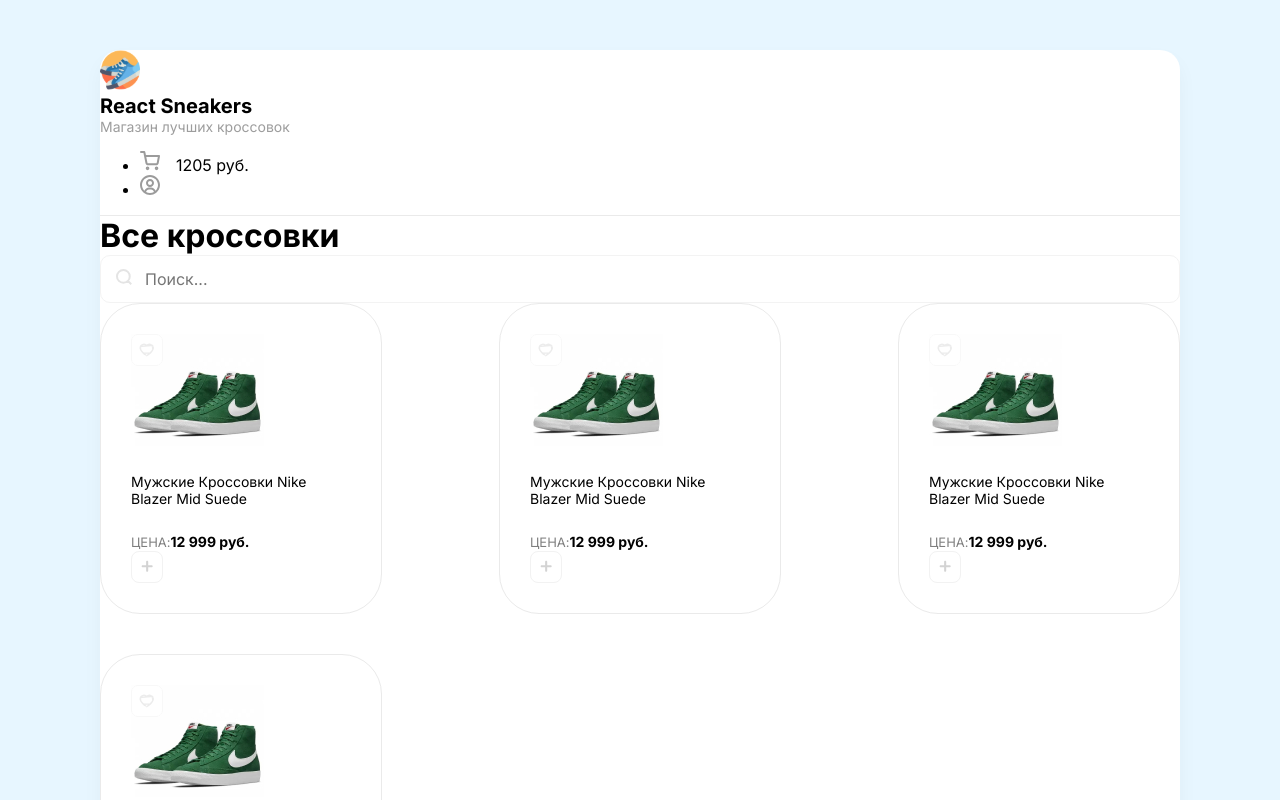
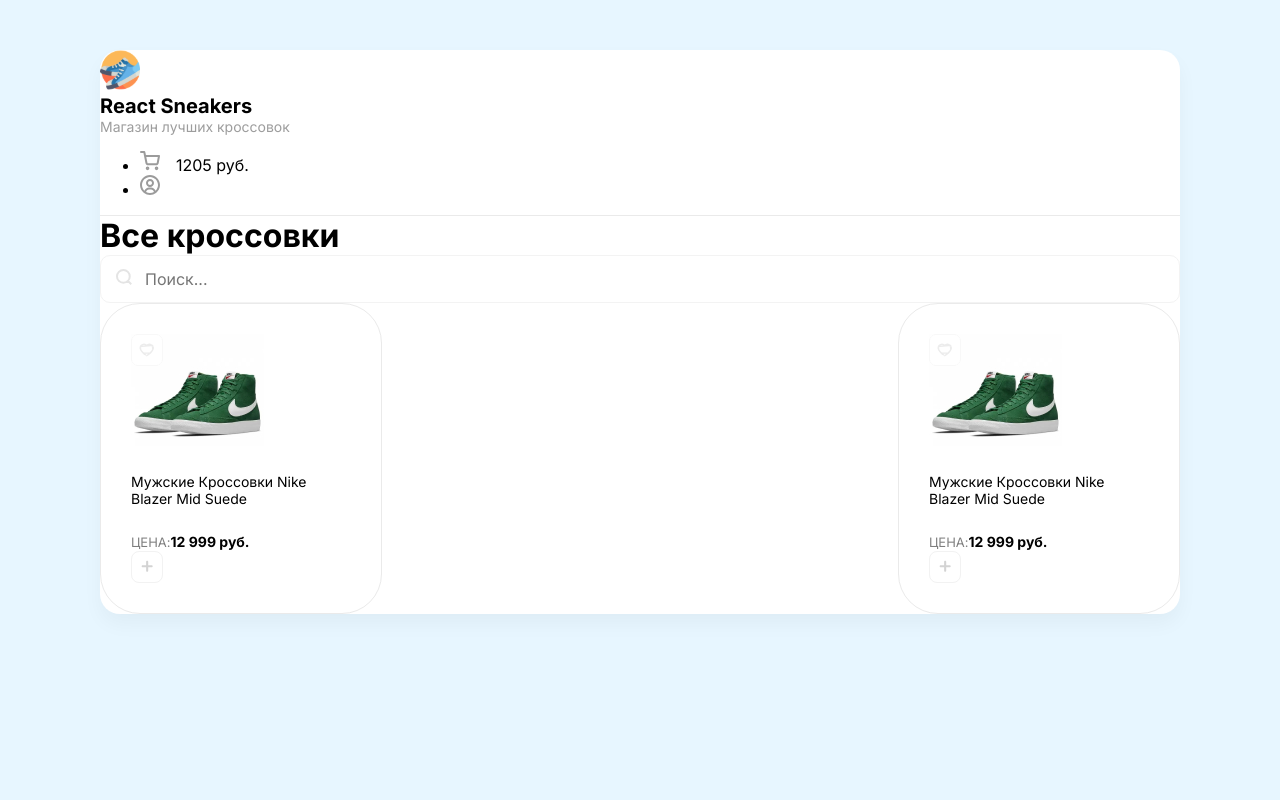
Before and after one commit to LysenkoOleg/react-sneakers, a React (Create React App) app: page / in a window 1280 px wide. Shown: the top 800 px of the page. Built offline with nearby package versions, Linux system fonts and the light colour scheme.

Commit message:
with app

```diff
--- a/src/App.js
+++ b/src/App.js
@@ -2,6 +2,11 @@
 import Card from "./components/Card";
 import Header from "./components/Header";
 import Drawer from "./components/Drawer";
+
+const cards = [
+  {name: "Мужские Кроссовки Nike Blazer Mid Suede", price: 12999},
+  {name: "Мужские Кроссовки Nike Air Max 270", price: 15600},
+]
 
 function App() {
   return (
@@ -18,10 +23,9 @@
         </div>
 
         <div className="card-wrapper">
-          <Card />
-          <Card />
-          <Card />
-          <Card />
+          {
+            cards.map((card, index) => <Card title={card.name} price={card.price}/>)
+          }
         </div>
       </div>
     </div>
```
